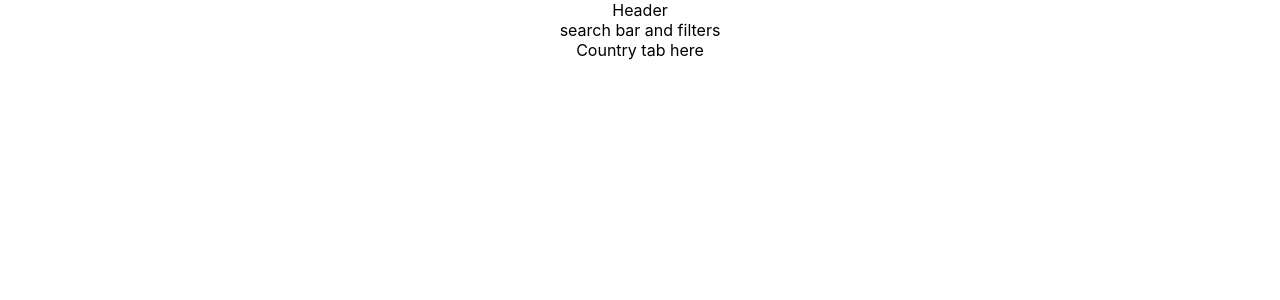
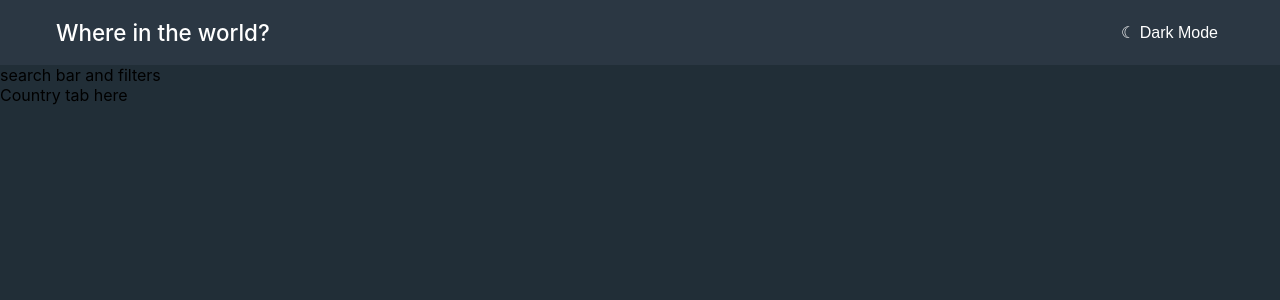
Before and after one commit to omar-etman/country-switcher, a React (Create React App) app: page / in a window 1280 px wide. Shown: the top 300 px of the page. Built offline with nearby package versions, Linux system fonts and the light colour scheme.

Commit message:
Restructure files + setup the Header Component's design

```diff
--- /dev/null
+++ b/src/App.css
@@ -0,0 +1,5 @@
+.App {
+
+  margin: 0 auto;
+  padding: 0;
+}
--- a/src/Components/Header.js
+++ /dev/null
@@ -1,11 +0,0 @@
-import React from 'react'
-
-function Header() {
-    return (
-        <div>
-            Header
-        </div>
-    )
-}
-
-export default Header
--- /dev/null
+++ b/src/Components/Header/Header.js
@@ -0,0 +1,14 @@
+import React from 'react'
+import './Header.scss'
+
+function Header() {
+    return (
+        <div className='header'>
+            <h1 className='header__title'>Where in the world?</h1>
+            {/* reminder: the sun and moon inline logo */}
+            <button className='header__toggler'>&#9790; Dark Mode</button>
+        </div>
+    )
+}
+
+export default Header
--- /dev/null
+++ b/src/Components/Header/Header.scss
@@ -0,0 +1,23 @@
+.header{
+    background-color: #2B3743;
+    display: flex;
+    justify-content: space-between;
+    padding: 1.2em 3.5em;
+    color: white;
+
+
+    &__title{
+        margin: 0;
+        padding: 0;
+        font-size: 1.4rem;
+        font-weight: 500;
+     }
+     &__toggler{
+         border: 0;
+         background-color: transparent;
+         color: white;
+         font-weight: 300;
+         font-size: 1rem;
+     }
+
+}
--- a/src/Components/List.js
+++ b/src/Components/List/List.js
@@ -1,5 +1,5 @@
 import React from 'react'
-import Country from './Country'
+import Country from '../Country/Country'
 
 function List() {
     return (
--- a/src/Styles/App.css
+++ /dev/null
@@ -1,38 +0,0 @@
-.App {
-  text-align: center;
-}
-
-.App-logo {
-  height: 40vmin;
-  pointer-events: none;
-}
-
-@media (prefers-reduced-motion: no-preference) {
-  .App-logo {
-    animation: App-logo-spin infinite 20s linear;
-  }
-}
-
-.App-header {
-  background-color: #282c34;
-  min-height: 100vh;
-  display: flex;
-  flex-direction: column;
-  align-items: center;
-  justify-content: center;
-  font-size: calc(10px + 2vmin);
-  color: white;
-}
-
-.App-link {
-  color: #61dafb;
-}
-
-@keyframes App-logo-spin {
-  from {
-    transform: rotate(0deg);
-  }
-  to {
-    transform: rotate(360deg);
-  }
-}
--- a/src/index.css
+++ b/src/index.css
@@ -1,3 +1,7 @@
+html {
+  font-size: 1rem;
+}
+
 body {
   margin: 0;
   font-family: -apple-system, BlinkMacSystemFont, 'Segoe UI', 'Roboto', 'Oxygen',
@@ -5,6 +9,8 @@ body {
     sans-serif;
   -webkit-font-smoothing: antialiased;
   -moz-osx-font-smoothing: grayscale;
+  background-color:      #212E37
+  ;
 }
 
 code {
--- a/src/pages/HomePage.js
+++ b/src/pages/HomePage/HomePage.js
@@ -1,6 +1,6 @@
 import React from 'react'
-import List from '../Components/List'
-import SearchParams from '../Components/SearchParams'
+import List from '../../Components/List/List'
+import SearchParams from '../../Components/SearchParams/SearchParams'
 
 function HomePage() {
     return (
```
Also changed, not shown: src/App.js (+4 -4 lines), src/Components/Country/Country.js (renamed from src/Components/Country.js), src/Components/SearchParams/SearchParams.js (renamed from src/Components/SearchParams.js), src/pages/DetailsPage/DetailsPage.js (renamed from src/pages/DetailsPage.js), 1 other file (tests, documents, lock files or other folders).
